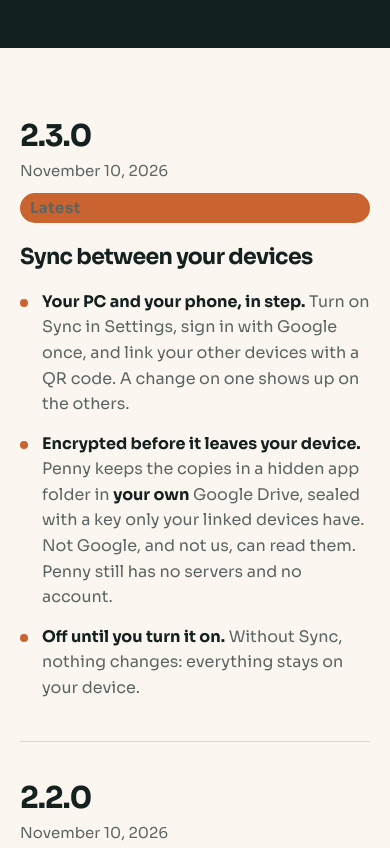
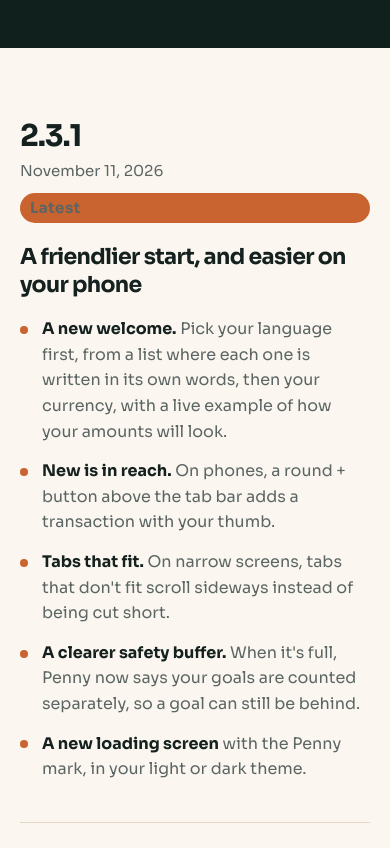
Before and after one commit to Akrot-Studio/penny-site, a plain HTML site: page site/changelog.html in a window 390 px wide. Shown: the part 980-1828 px from the top of the page. Drawn offline with Linux system fonts and the light colour scheme.

Commit message:
Penny 2.3.1: new welcome screen, phone New button, scrolling tabs
Co-Authored-By: Claude Opus 5.5 <noreply@anthropic.com>

```diff
--- a/site/changelog.html
+++ b/site/changelog.html
@@ -41,8 +41,22 @@
 <section class="sect">
   <div class="wrap">
 
+    <article class="rel" id="v2.3.1">
+      <div class="when rv"><b>2.3.1</b><span>November 11, 2026</span><span class="badge new">Latest</span></div>
+      <div class="rv">
+        <h3>A friendlier start, and easier on your phone</h3>
+        <ul>
+          <li><b>A new welcome.</b> Pick your language first, from a list where each one is written in its own words, then your currency, with a live example of how your amounts will look.</li>
+          <li><b>New is in reach.</b> On phones, a round + button above the tab bar adds a transaction with your thumb.</li>
+          <li><b>Tabs that fit.</b> On narrow screens, tabs that don't fit scroll sideways instead of being cut short.</li>
+          <li><b>A clearer safety buffer.</b> When it's full, Penny now says your goals are counted separately, so a goal can still be behind.</li>
+          <li><b>A new loading screen</b> with the Penny mark, in your light or dark theme.</li>
+        </ul>
+      </div>
+    </article>
+
     <article class="rel" id="v2.3.0">
-      <div class="when rv"><b>2.3.0</b><span>November 10, 2026</span><span class="badge new">Latest</span></div>
+      <div class="when rv"><b>2.3.0</b><span>November 10, 2026</span></div>
       <div class="rv">
         <h3>Sync between your devices</h3>
         <ul>
```
